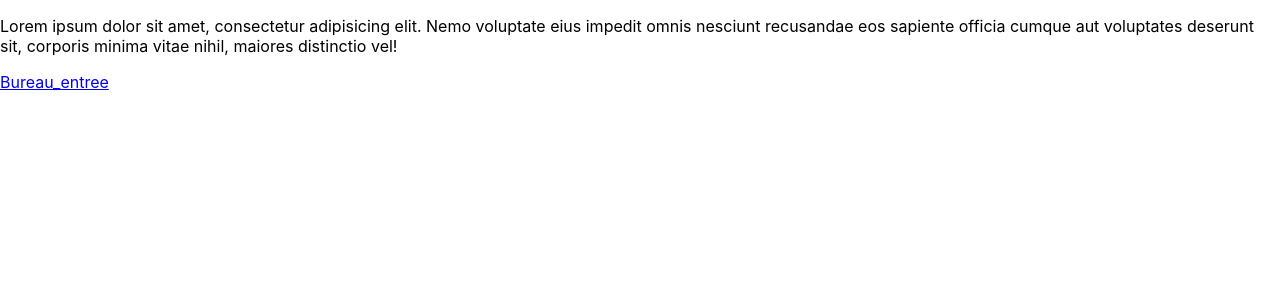
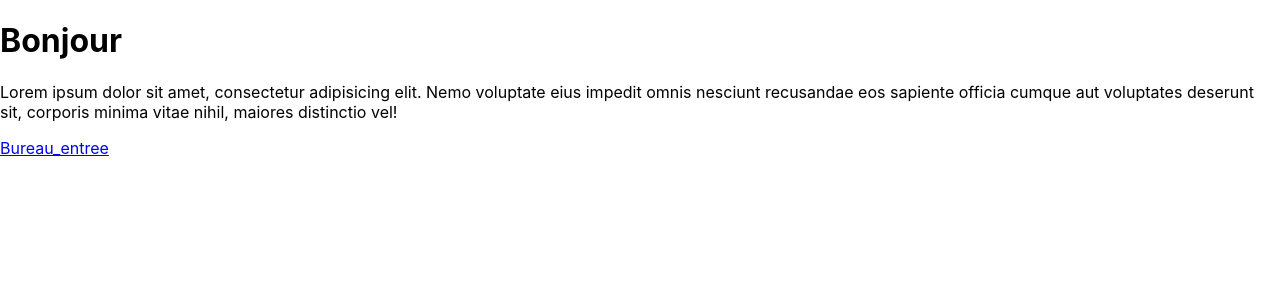
Before and after one commit to TolotriniainaJocelyn/grand-projet_Anosiala, a React (Create React App) app in the folder frontend/: page / in a window 1280 px wide. Shown: the top 300 px of the page. Built offline with nearby package versions, Linux system fonts and the light colour scheme.

Commit message:
Avant tosimaso

```diff
--- a/frontend/src/Pages/Tsanta/acceuil.jsx
+++ b/frontend/src/Pages/Tsanta/acceuil.jsx
@@ -3,6 +3,7 @@ import { Link } from "react-router-dom";
 function acceuil(){
     return(
         <>
+            <h1>Bonjour</h1>
             <p>Lorem ipsum dolor sit amet, consectetur adipisicing elit. Nemo voluptate eius impedit omnis nesciunt recusandae eos sapiente officia cumque aut voluptates deserunt sit, corporis minima vitae nihil, maiores distinctio vel!</p>
             <Link role="button" to="/Bureau_entree">
              Bureau_entree
```
